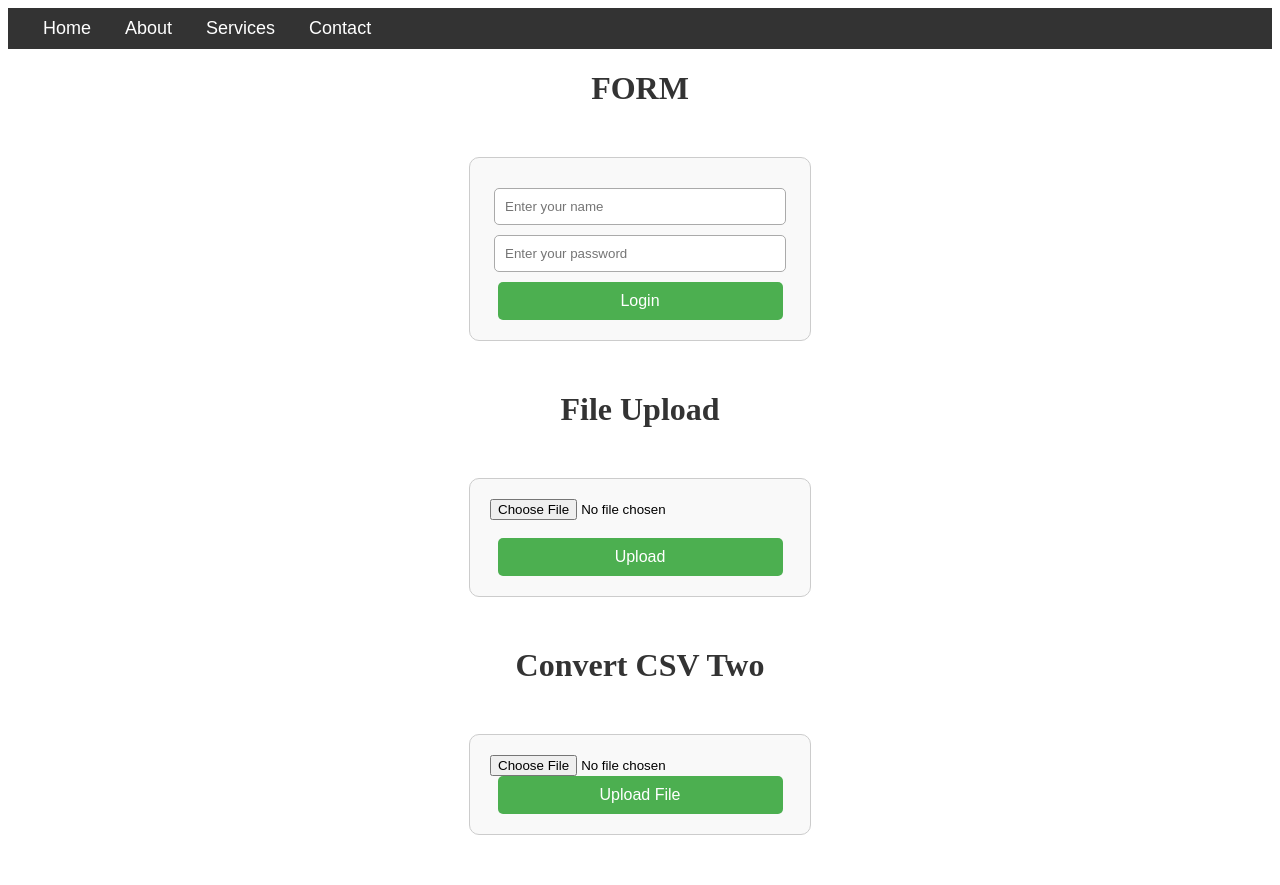
After one commit to suto6/flask_test, a Flask app: page /form in a window 1280 px wide. The commit adds this page. Run offline with Flask 3, Linux system fonts and the light colour scheme.

Commit message:
form,POST,file

```diff
--- a/app.py
+++ b/app.py
@@ -1,4 +1,8 @@
-from flask import Flask, request, make_response, render_template, redirect, url_for
+from flask import Flask, request, make_response, render_template, redirect, url_for, send_from_directory, jsonify
+import fitz
+import pandas as pd
+import os
+import uuid
 
 app = Flask(__name__, template_folder='templates')
 
@@ -8,6 +12,85 @@ def index():
     myresult = 10+20
     mylist = [12,33,65,76]
     return render_template('index.html', value=myvalue, result=myresult, list=mylist)
+
+@app.route('/form', methods=['GET', 'POST'])
+def form():
+    if request.method == 'GET':
+        return render_template('form.html')
+    elif request.method == 'POST':
+        name = request.form['name']
+        password = request.form['password']
+
+        if name == "sutapa" and password == "1234":
+            return "Welcome, sutapa"
+        else:
+            return "Invalid credentials"
+
+
+@app.route('/convert_csv')
+def convert_csv():
+    file = request.files['file']
+    if not file:
+        return "No file uploaded", 400
+
+    if file.content_type == 'text/csv':
+        content = file.read().decode('utf-8')
+        return f"<h3>CSV File Content:</h3><pre>{content}</pre>"
+
+    else:
+        return "Unsupported file type", 400
+
+@app.route('/file_upload', methods=['POST'])
+def file_upload():
+    file = request.files['file']
+
+    if not file:
+        return "No file uploaded", 400
+
+    if file.content_type == 'text/plain':
+        content = file.read().decode('utf-8')
+        return f"<h3>Text File Content:</h3><pre>{content}</pre>"
+
+    elif file.content_type == 'application/pdf':
+        content = file.read()
+        pdf_document = fitz.open(stream=content, filetype="pdf")
+        text = ""
+        for page in pdf_document:
+            text += page.get_text()
+        pdf_document.close()
+
+        return f"<h3>PDF File Content:</h3><pre>{text}</pre>"
+
+    else:
+        return "Unsupported file type", 400
+
+@app.route('/convert_csv_two', methods=['POST'])
+def convert_csv_two():
+    file = request.files['file']
+
+    df = pd.read_excel(file)
+
+    if not os.path.exists('downloads'):
+        os.makedirs('downloads')
+
+    filename = f'{uuid.uuid4()}.csv'
+    df.to_csv(os.path.join('downloads', filename), index=False)
+
+    return render_template('download.html', filename=filename)
+
+@app.route('/download/<filename>')
+def download(filename):
+    return send_from_directory('downloads', filename, download_name='result.csv')
+
+@app.route('/handle_post', methods=['POST'])
+def handle_post():
+    greeting = request.json['greeting']
+    name = request.json['name']
+
+    with open('greeting.txt', 'w') as f:
+        f.write(f'{greeting}, {name}')
+
+    return jsonify({'message': 'Greeting received'})
 
 @app.route('/other')
 def other():
--- /dev/null
+++ b/downloads/97d197ad-ed4a-480f-b7c4-fbdb4d220c6e.csv
@@ -0,0 +1,5 @@
+Name,Age,City
+Alice,25,New York
+Bob,30,Los Angeles
+Charlie,35,Chicago
+David,40,Houston
--- /dev/null
+++ b/greeting.txt
@@ -0,0 +1 @@
+Hello, Sutooo
--- /dev/null
+++ b/templates/form.html
@@ -0,0 +1,65 @@
+{% extends "base.html" %}
+{% block title %}Form{% endblock %}
+{% block content %}
+
+<style>
+    form {
+        width: 300px;
+        margin: 50px auto;
+        padding: 20px;
+        border: 1px solid #ccc;
+        border-radius: 10px;
+        background-color: #f9f9f9;
+    }
+    h1 {
+        text-align: center;
+        color: #333;
+    }
+    input[type="text"],
+    input[type="password"] {
+        width: 90%;
+        padding: 10px;
+        margin: 10px 0;
+        border: 1px solid #aaa;
+        border-radius: 5px;
+        display: block;
+        margin-left: auto;
+        margin-right: auto;
+    }
+    input[type="submit"] {
+        width: 95%;
+        padding: 10px;
+        background-color: #4CAF50;
+        color: white;
+        border: none;
+        border-radius: 5px;
+        font-size: 16px;
+        cursor: pointer;
+        margin-left: auto;
+        margin-right: auto;
+        display: block;
+    }
+    input[type="submit"]:hover {
+        background-color: #45a049;
+    }
+</style>
+
+<h1>FORM</h1>
+<form method="POST" action="{{ url_for('form') }}">
+    <input type="text" name="name" placeholder="Enter your name">
+    <input type="password" name="password" placeholder="Enter your password">
+    <input type="submit" value="Login">
+</form>
+
+<h1>File Upload</h1>
+<form method="POST" action="{{ url_for('file_upload') }}" enctype="multipart/form-data">
+    <input type="file" name="file" accept="application/pdf, text/plain"> <br><br>
+    <input type="submit" value="Upload">
+</form>
+
+<h1>Convert CSV Two</h1>
+<form method="POST" action="{{ url_for('convert_csv_two') }}" enctype="multipart/form-data">
+    <input type="file" name="file" accept="application/vnd.ms-excel, application/vnd.openxmlformats-officedocument.spreadsheetml.sheet" required="required"><br>
+    <input type="submit" value="Upload File">
+</form>
+{% endblock %}
```
Also changed, not shown: templates/download.html (added, +8 -0 lines), templates/index.html (+25 -0 lines).
